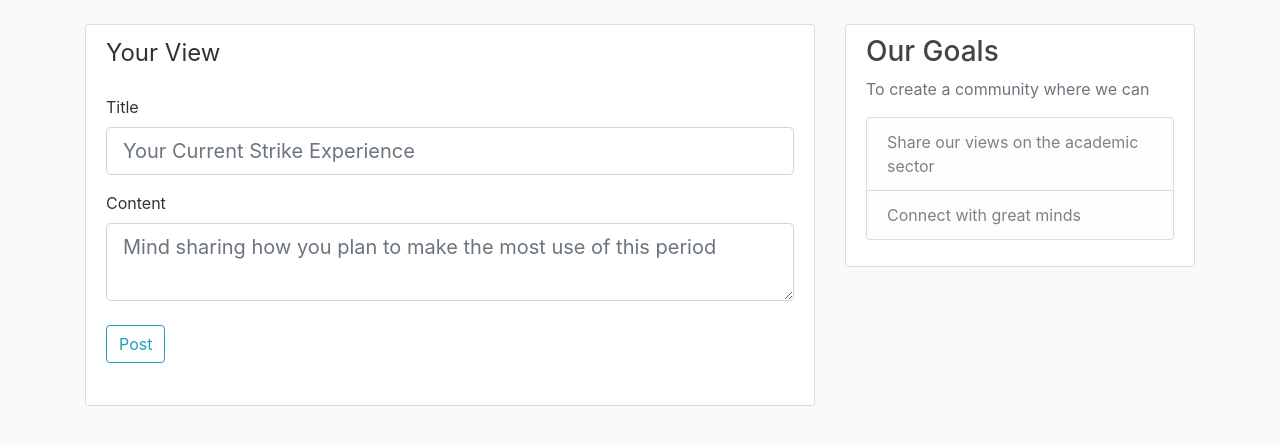
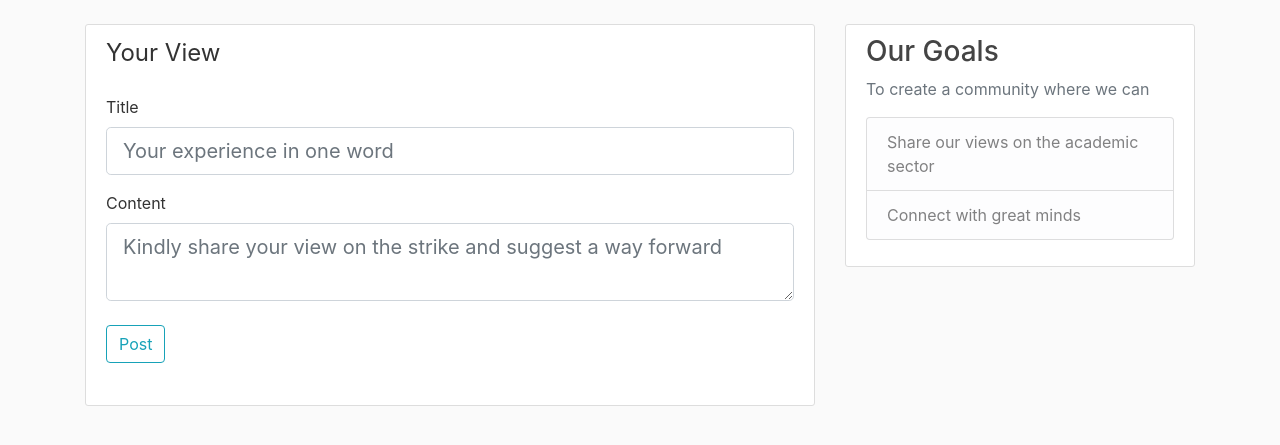
Before and after one commit to harryportal/MyStrikePlan-Blog, a Flask app: page /post/new in a window 1280 px wide. Shown: the part 56-501 px from the top of the page. Run offline with Flask 2, Linux system fonts and the light colour scheme; the visitor is signed in with stand-in values (Sample User, id 1); some libraries are stand-ins or nearby versions.

Commit message:
final fix

```diff
--- a/package/templates/post.html
+++ b/package/templates/post.html
@@ -15,7 +15,7 @@
                             {%endfor%}
                         </div>
                     {%else%}
-                        {{form.title(class="form-control form-control-lg", placeholder="Your Current Strike Experience")}}
+                        {{form.title(class="form-control form-control-lg", placeholder="Your experience in one word")}}
                     {%endif%}
       </div>
       <div class="form-group">
@@ -28,7 +28,7 @@
                             {%endfor%}
                         </div>
                     {%else%}
-                        {{form.content(class="form-control form-control-lg", placeholder="Mind sharing how you plan to make the most use of this period")}}
+                        {{form.content(class="form-control form-control-lg", placeholder="Kindly share your view on the strike and suggest a way forward")}}
 
                     {%endif%}
         <br><div class="form_group">
```
